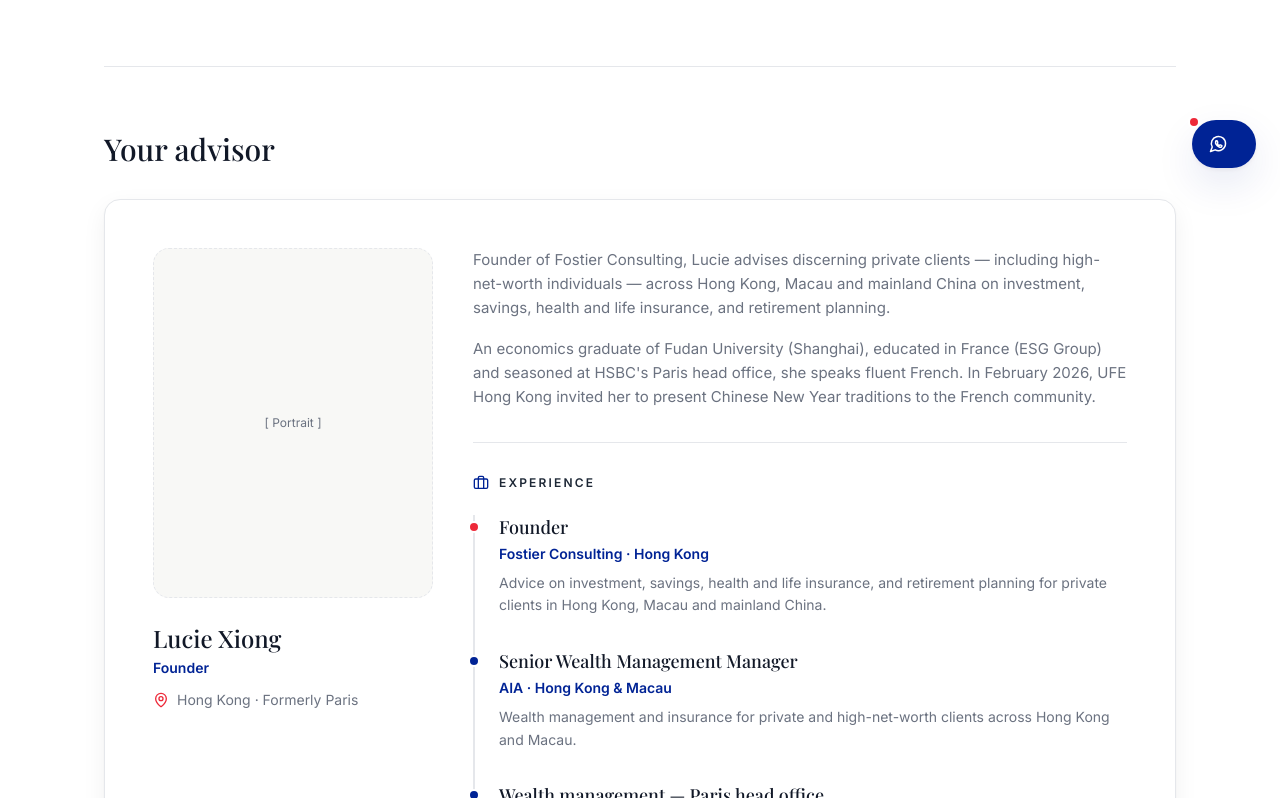
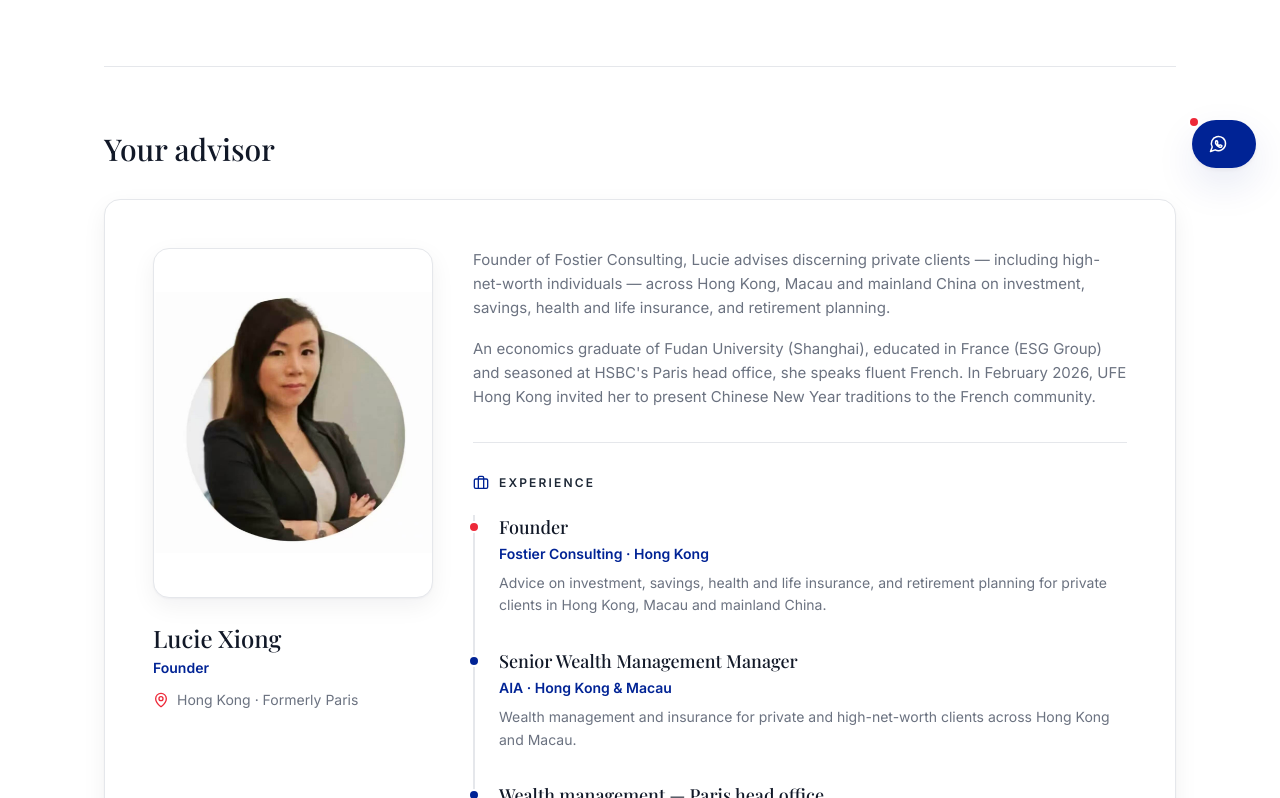
Before and after one commit to nicolasthrax/fostier-consulting-perplexity, a Next.js app: page /en/about in a window 1280 px wide. Shown: the part 608-1406 px from the top of the page. Built offline with nearby package versions, Linux system fonts and the light colour scheme; a web font is replaced by a local one.

Commit message:
About: founder photo on white frame (object-contain, no crop) — merge feat/founder-photo

```diff
--- a/app/[lang]/about/page.tsx
+++ b/app/[lang]/about/page.tsx
@@ -1,6 +1,7 @@
+import Image from "next/image";
 import { Briefcase, ExternalLink, GraduationCap, MapPin, Newspaper } from "lucide-react";
 import { getDictionary } from "@/lib/i18n/get-dictionary";
-import { getFounder } from "@/lib/i18n/founder";
+import { getFounder, FOUNDER_PORTRAIT_SRC } from "@/lib/i18n/founder";
 import { Section } from "@/components/SectionHeading";
 import { Reveal } from "@/components/Reveal";
 import { LegalDisclaimer } from "@/components/LegalDisclaimer";
@@ -40,12 +41,14 @@
             </h2>
             <div className="card-base mt-8 grid gap-10 p-8 sm:p-12 lg:grid-cols-[280px_1fr]">
               <div>
-                <div
-                  role="img"
-                  aria-label={f.portraitAlt}
-                  className="flex aspect-[4/5] items-center justify-center rounded-2xl border border-dashed border-line bg-parchment text-xs text-muted"
-                >
-                  [ Portrait ]
+                <div className="relative aspect-[4/5] overflow-hidden rounded-2xl border border-line bg-white shadow-soft">
+                  <Image
+                    src={FOUNDER_PORTRAIT_SRC}
+                    alt={f.portraitAlt}
+                    fill
+                    sizes="(min-width: 1024px) 280px, 100vw"
+                    className="object-contain"
+                  />
                 </div>
                 <h3 className="mt-6 font-serif text-2xl font-medium text-ink">
                   {f.name}
--- a/lib/i18n/founder.ts
+++ b/lib/i18n/founder.ts
@@ -5,6 +5,9 @@
  */
 
 import type { Locale } from "@/lib/i18n/config";
+
+export const FOUNDER_PORTRAIT_SRC =
+  "/brand/89EE7D74-C846-4FCE-8943-5E73CBBF2890_1_201_a.jpeg";
 
 export interface FounderExperience {
   role: string;
@@ -51,7 +54,7 @@
     name: "Lucie Xiong",
     role: "Fondatrice",
     location: "Hong Kong · Auparavant Paris",
-    portraitAlt: "Portrait de Lucie Xiong — photo à fournir",
+    portraitAlt: "Portrait de Lucie Xiong, fondatrice de Fostier Consulting",
     bio: [
       "Fondatrice de Fostier Consulting, Lucie accompagne des particuliers exigeants — dont une clientèle fortunée — à Hong Kong, Macao et en Chine continentale : investissement, épargne, assurance santé et vie, retraite.",
       "Économiste diplômée de l'université Fudan (Shanghai), formée en France (Groupe ESG) et passée par le siège parisien de HSBC, elle parle un français parfait. En février 2026, l'UFE Hong Kong l'a invitée à présenter les traditions du Nouvel An chinois à la communauté française.",
@@ -111,7 +114,7 @@
     name: "Lucie Xiong",
     role: "Founder",
     location: "Hong Kong · Formerly Paris",
-    portraitAlt: "Portrait of Lucie Xiong — photo to be supplied",
+    portraitAlt: "Portrait of Lucie Xiong, founder of Fostier Consulting",
     bio: [
       "Founder of Fostier Consulting, Lucie advises discerning private clients — including high-net-worth individuals — across Hong Kong, Macau and mainland China on investment, savings, health and life insurance, and retirement planning.",
       "An economics graduate of Fudan University (Shanghai), educated in France (ESG Group) and seasoned at HSBC's Paris head office, she speaks fluent French. In February 2026, UFE Hong Kong invited her to present Chinese New Year traditions to the French community.",
@@ -171,7 +174,7 @@
     name: "Lucie Xiong",
     role: "创始人",
     location: "中国香港 · 曾常驻法国巴黎",
-    portraitAlt: "Lucie Xiong 的照片 —— 待提供",
+    portraitAlt: "Lucie Xiong（Fostier Consulting 创始人）的照片",
     bio: [
       "作为 Fostier Consulting 创始人，Lucie 为香港、澳门及中国内地的高要求个人客户（包括高净值人士）提供投资、储蓄、健康与人寿保险及退休规划咨询。",
       "Lucie 毕业于上海复旦大学经济专业，曾赴法国深造（ESG 集团），并就职于汇丰银行巴黎总部，法语流利。2026 年 2 月，UFE Hong Kong 邀请她为在港法国社群讲解中国春节习俗。",
```
